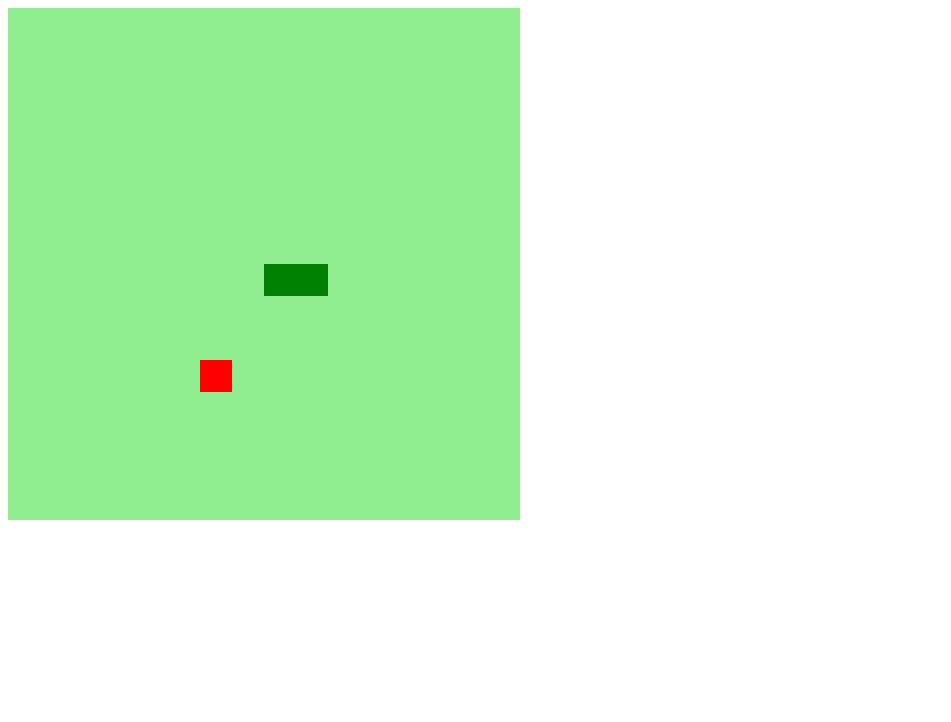
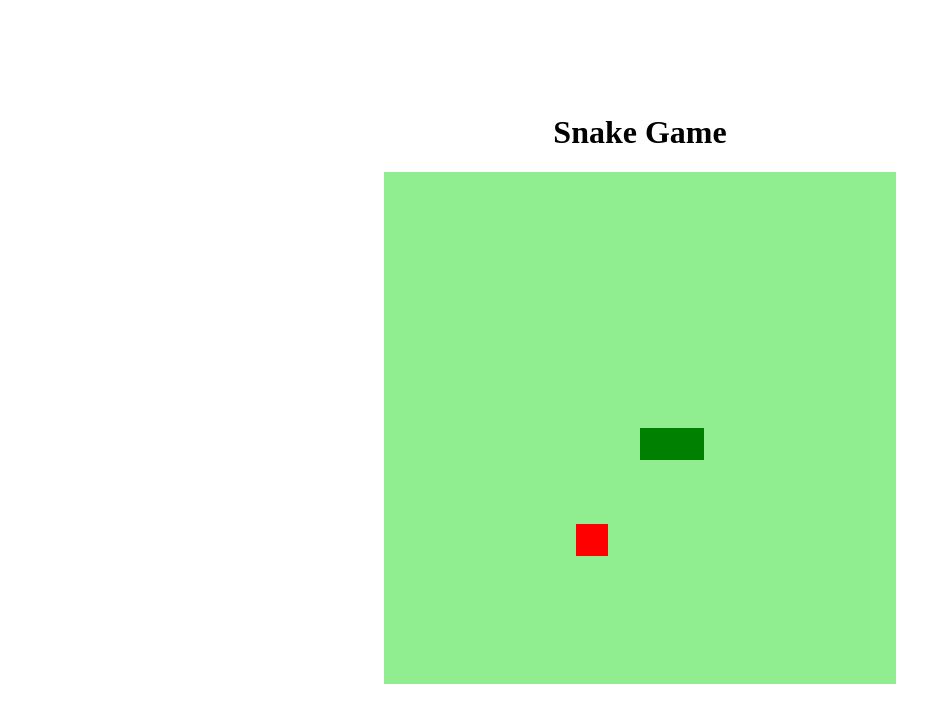
Before and after one commit to rayra-abreu/aulas-javascript, a plain HTML site: page snake/index.html in a window 1280 px wide. Shown: the whole page, without its empty margins (0-951 px from the left). Drawn offline with Linux system fonts and the light colour scheme.

Commit message:
Adicionando estilização no corpo da página

```diff
--- a/snake/index.html
+++ b/snake/index.html
@@ -8,6 +8,7 @@
   <title>Snake Game</title>
 </head>
 <body>
+  <h1>Snake Game</h1>
   <canvas id="snake" width="512" height="512"></canvas>
 </body>
 </html>
--- a/snake/style.css
+++ b/snake/style.css
@@ -0,0 +1,7 @@
+body{
+  height: 95vh;
+  display: flex;
+  flex-direction: column;
+  justify-content: center;
+  align-items: center;
+}
```
